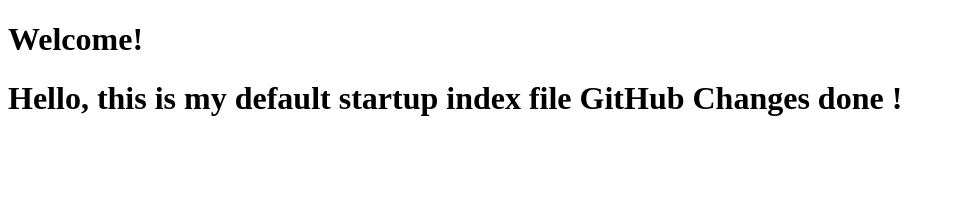
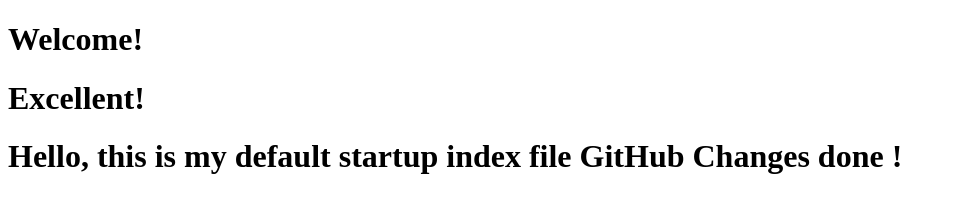
Before and after one commit to Junaid-Farid/continuousdeploy, a plain HTML site: page wwwroot/index.html in a window 1280 px wide. Shown: the whole page, without its empty margins (0-955 px from the left). Drawn offline with Linux system fonts and the light colour scheme.

Commit message:
excellent

```diff
--- a/wwwroot/index.html
+++ b/wwwroot/index.html
@@ -8,6 +8,7 @@
 <body>
 
     <h1>Welcome! </h1>
+	<h1>Excellent! </h1>
     <h1>Hello, this is my default startup index file GitHub Changes done !</h1>
 
 </body>
```
